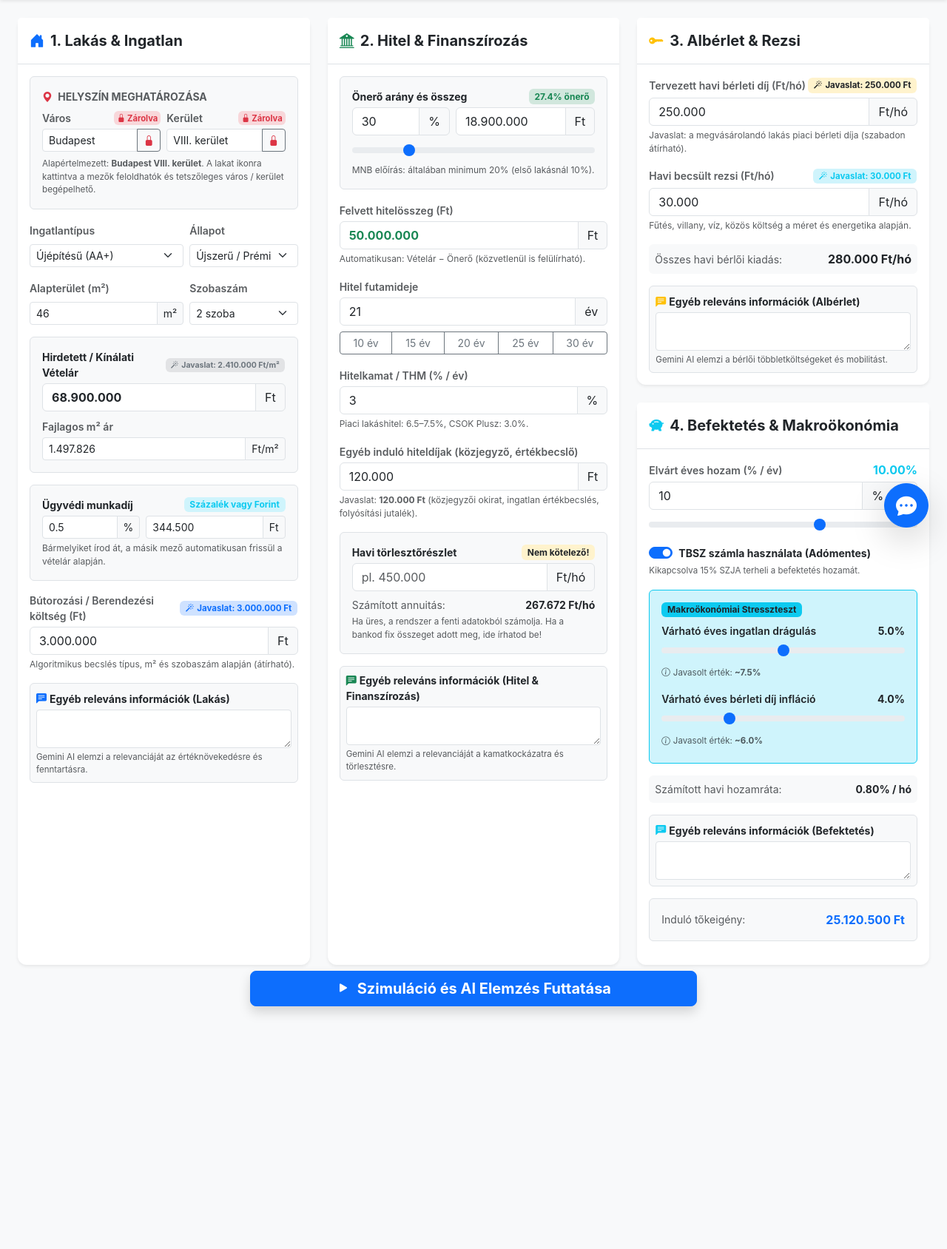
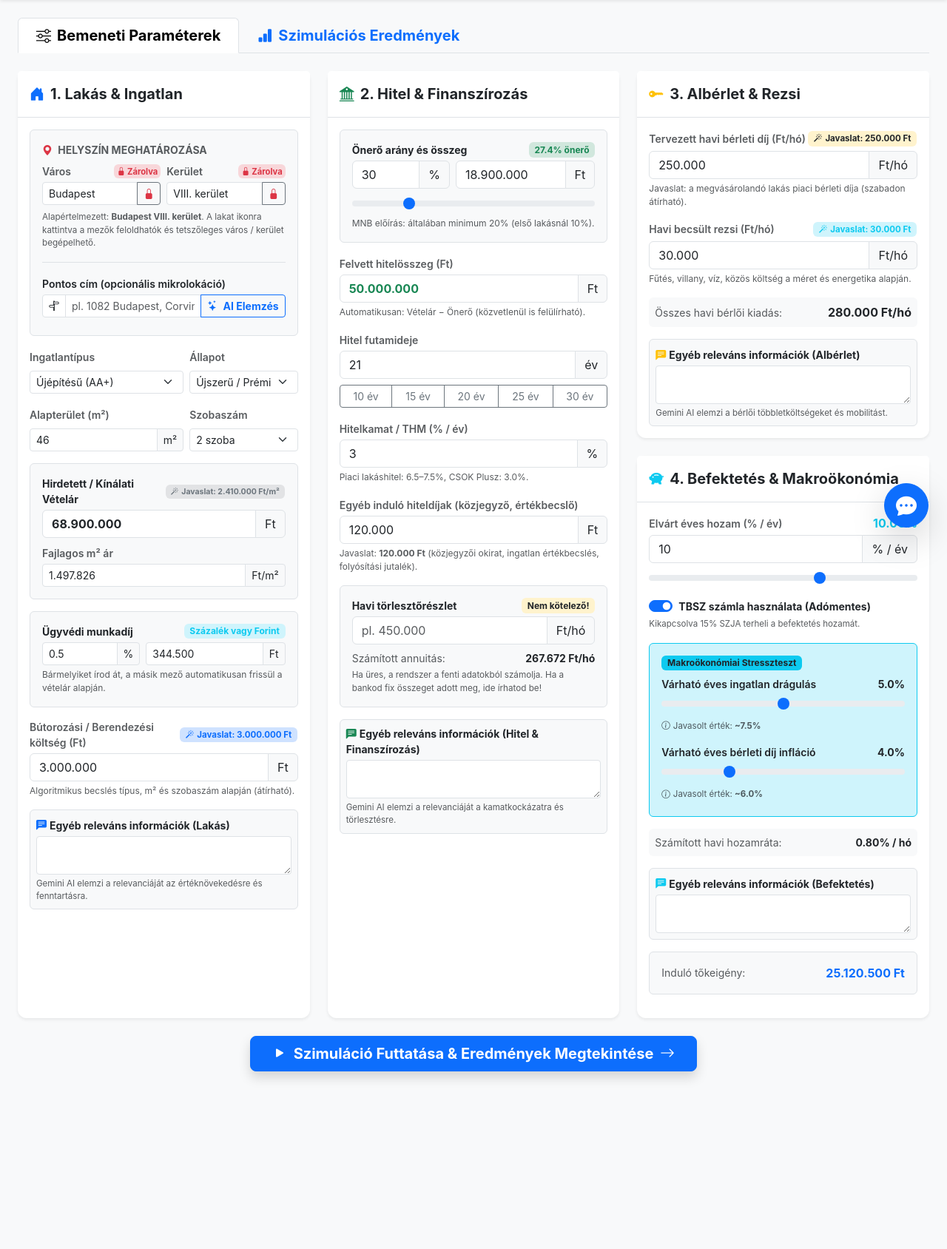
Before and after one commit to petrocellicsizi/property_price_project, a Flask app: page / in a window 1280 px wide. Shown: the part 62-1750 px from the top of the page at 74% size. Before the commit the page ends 1433 px from the top, so only its background shows below. Run offline with Flask 3, Linux system fonts and the light colour scheme.

Commit message:
pontos location elemzés

```diff
--- a/app.py
+++ b/app.py
@@ -331,5 +331,24 @@ def chat_endpoint():
 
     return jsonify(ai_response), 200
 
+@app.route("/api/analyze_location", methods=["POST"])
+def analyze_location():
+    """
+    AI mikrolokációs elemzés a megadott pontos cím alapján.
+    """
+    payload = request.get_json(silent=True)
+    if not payload or not payload.get("address"):
+        logger.warning("analyze_location hívás hiányzó címmel.")
+        return jsonify({"status": "error", "message": "Hiányzó cím"}), 400
+
+    address = payload.get("address")
+    logger.info(f"AI Lokáció elemzés indul: {address}")
+
+    result = gemini_service.analyze_location(address)
+    if "error" in result:
+        return jsonify({"status": "error", "message": result["error"]}), 500
+
+    return jsonify(result), 200
+
 if __name__ == "__main__":
     app.run(debug=True, port=5000)
--- a/static/js/app.js
+++ b/static/js/app.js
@@ -889,19 +889,27 @@ document.addEventListener('DOMContentLoaded', () => {
 
     btnSaveTop.addEventListener('click', () => {
         saveInputsToServer();
-        resultsSection.classList.remove('d-none');
+        const resultsTabBtn = document.getElementById('tab-btn-results');
+        if (resultsTabBtn) {
+            const tab = new bootstrap.Tab(resultsTabBtn);
+            tab.show();
+        }
     });
 
     if (btnRunSimulation) {
         btnRunSimulation.addEventListener('click', () => {
             saveInputsToServer();
-            resultsSection.classList.remove('d-none');
             if (cardAiSummary) cardAiSummary.classList.remove('d-none');
 
-            // Finom görgetés az eredményekhez egy kis késleltetéssel
-            setTimeout(() => {
-                resultsSection.scrollIntoView({ behavior: 'smooth', block: 'start' });
-            }, 100);
+            // Bootstrap Tab váltás JS-ből
+            const resultsTabBtn = document.getElementById('tab-btn-results');
+            if (resultsTabBtn) {
+                const tab = new bootstrap.Tab(resultsTabBtn);
+                tab.show();
+            }
+
+            // Finom görgetés a tetejére (mivel a tab váltás után a tartalom átrendeződik)
+            window.scrollTo({ top: 0, behavior: 'smooth' });
         });
     }
 
@@ -967,10 +975,91 @@ document.addEventListener('DOMContentLoaded', () => {
         });
     }
 
+    // --- ÚJ: AI Lokáció Elemzés ---
+    const btnAnalyzeLocation = document.getElementById('btnAnalyzeLocation');
+    const propAddress = document.getElementById('propAddress');
+    const locationAiResult = document.getElementById('locationAiResult');
+
+    if (btnAnalyzeLocation && propAddress) {
+        btnAnalyzeLocation.addEventListener('click', async () => {
+            const address = propAddress.value.trim();
+            if (!address) {
+                alert("Kérlek adj meg egy pontos címet az elemzéshez!");
+                return;
+            }
+
+            const originalHtml = btnAnalyzeLocation.innerHTML;
+            btnAnalyzeLocation.disabled = true;
+            btnAnalyzeLocation.innerHTML = '<span class="spinner-border spinner-border-sm"></span> Elemzés...';
+            locationAiResult.classList.add('d-none');
+
+            try {
+                const res = await fetch('/api/analyze_location', {
+                    method: 'POST',
+                    headers: { 'Content-Type': 'application/json' },
+                    body: JSON.stringify({ address: address })
+                });
+
+                if (res.ok) {
+                    const data = await res.json();
+
+                    // Update slider (Befektetés Tab)
+                    if (data.recommended_growth_pct !== undefined) {
+                        const growthSlider = document.getElementById('rngPropGrowth');
+                        const growthBadge = document.getElementById('lblPropGrowthBadge');
+                        if (growthSlider) {
+                            growthSlider.value = data.recommended_growth_pct;
+                            if (growthBadge) growthBadge.textContent = `${data.recommended_growth_pct}%`;
+                        }
+                    }
+
+                    // Display text
+                    locationAiResult.classList.remove('d-none');
+                    locationAiResult.classList.remove('alert-info', 'alert-danger');
+                    locationAiResult.classList.add('alert-success');
+
+                    let catHtml = data.category ? `<strong><i class="bi bi-robot me-1"></i>Lokációs Szakértő (${data.category}):</strong><br>` : `<strong><i class="bi bi-robot me-1"></i>Lokációs Szakértő:</strong><br>`;
+                    let confHtml = data.confidence_score ? `<span class="badge bg-secondary mt-2 ms-1">Magabiztosság: ${data.confidence_score}/10</span>` : '';
+
+                    locationAiResult.innerHTML = `
+                        ${catHtml}
+                        ${data.location_analysis || 'Sikeres elemzés.'}<br>
+                        <span class="badge bg-success mt-2">Javasolt értéknövekedés: ${data.recommended_growth_pct}%</span>
+                        ${confHtml}
+                    `;
+
+                    triggerPythonCalculations();
+                } else {
+                    const errData = await res.json();
+                    throw new Error(errData.message || 'Szerver hiba');
+                }
+            } catch (err) {
+                console.error(err);
+                locationAiResult.classList.remove('d-none');
+                locationAiResult.classList.remove('alert-info', 'alert-success');
+                locationAiResult.classList.add('alert-danger');
+                locationAiResult.innerHTML = `<i class="bi bi-exclamation-triangle"></i> ${err.message || 'Hiba történt a lokáció elemzésekor.'}`;
+            } finally {
+                btnAnalyzeLocation.disabled = false;
+                btnAnalyzeLocation.innerHTML = originalHtml;
+            }
+        });
+    }
+
     // --- 9. Vagyonfelhalmozási Chart.js Rajzolás ---
     let wealthChartInstance = null;
     let cashflowChartInstance = null;
     let equityChartInstance = null;
+
+    // Frissítjük a grafikonokat, amikor átváltunk a tabra (Chart.js hidden hiba megelőzése)
+    const resultsTabEl = document.getElementById('tab-btn-results');
+    if (resultsTabEl) {
+        resultsTabEl.addEventListener('shown.bs.tab', function (event) {
+            if (wealthChartInstance) wealthChartInstance.resize();
+            if (cashflowChartInstance) cashflowChartInstance.resize();
+            if (equityChartInstance) equityChartInstance.resize();
+        });
+    }
 
     const badgeBreakEven = document.getElementById('badgeBreakEven');
 
--- a/templates/index.html
+++ b/templates/index.html
@@ -43,6 +43,23 @@
     </div>
 
     <form id="dashboardForm">
+        <!-- TABS NAVIGÁCIÓ -->
+        <ul class="nav nav-tabs mb-4" id="mainTabs" role="tablist">
+            <li class="nav-item" role="presentation">
+                <button class="nav-link active fw-bold fs-5 px-4" id="tab-btn-inputs" data-bs-toggle="tab" data-bs-target="#tab-inputs" type="button" role="tab" aria-controls="tab-inputs" aria-selected="true">
+                    <i class="bi bi-sliders me-2"></i>Bemeneti Paraméterek
+                </button>
+            </li>
+            <li class="nav-item" role="presentation">
+                <button class="nav-link fw-bold fs-5 px-4" id="tab-btn-results" data-bs-toggle="tab" data-bs-target="#tab-results" type="button" role="tab" aria-controls="tab-results" aria-selected="false">
+                    <i class="bi bi-bar-chart-fill me-2"></i>Szimulációs Eredmények
+                </button>
+            </li>
+        </ul>
+
+        <div class="tab-content" id="mainTabsContent">
+            <!-- 1. TAB: INPUTS -->
+            <div class="tab-pane fade show active" id="tab-inputs" role="tabpanel" aria-labelledby="tab-btn-inputs">
                 <div class="row g-4">
 
                     <!-- 1. OSZLOP: Lakás és Ingatlan Paraméterek -->
@@ -95,6 +112,22 @@
                             <small class="text-muted d-block mt-2" style="font-size: 0.73rem;">
                                 Alapértelmezett: <strong>Budapest VIII. kerület</strong>. A lakat ikonra kattintva a mezők feloldhatók és tetszőleges város / kerület begépelhető.
                             </small>
+
+                            <!-- ÚJ: Pontos Cím (Mikrolokáció) -->
+                            <div class="mt-3 border-top pt-3">
+                                <label class="form-label small fw-semibold text-dark mb-1">Pontos cím (opcionális mikrolokáció)</label>
+                                <div class="input-group input-group-sm mb-2">
+                                    <span class="input-group-text bg-white"><i class="bi bi-signpost-split"></i></span>
+                                    <input type="text" id="propAddress" class="form-control" placeholder="pl. 1082 Budapest, Corvin sétány 4.">
+                                    <button class="btn btn-outline-primary fw-bold" type="button" id="btnAnalyzeLocation">
+                                        <i class="bi bi-stars me-1"></i> AI Elemzés
+                                    </button>
+                                </div>
+                                <!-- AI Válasz Konténer -->
+                                <div id="locationAiResult" class="d-none alert alert-info p-2 mb-0" style="font-size: 0.8rem;">
+                                    <!-- Ide jön az elemzés -->
+                                </div>
+                            </div>
                         </div>
 
                         <!-- Ingatlantípus és Állapot -->
@@ -506,19 +539,25 @@
             </div>
         </div>
 
-        <!-- Futtatás Gomb (Középen, a kártyák alatt) -->
-        <div class="row mt-2 mb-5 justify-content-center">
+            </div> <!-- end of row g-4 -->
+
+            <!-- Futtatás Gomb a Tab-1 alján -->
+            <div class="row mt-4 mb-2 justify-content-center">
                 <div class="col-lg-6">
                     <div class="d-grid">
                         <button type="button" class="btn btn-primary btn-lg fw-bold shadow" id="btnRunSimulation">
-                        <i class="bi bi-play-fill me-1 fs-5"></i> Szimuláció és AI Elemzés Futtatása
+                            <i class="bi bi-play-fill me-1 fs-5"></i> Szimuláció Futtatása & Eredmények Megtekintése <i class="bi bi-arrow-right ms-1"></i>
                         </button>
                     </div>
                 </div>
             </div>
 
-        <!-- EREDMÉNYEK SZEKCIÓ (Alapból rejtve) -->
-        <div id="resultsSection" class="d-none">
+        </div> <!-- end of tab-inputs -->
+
+        <!-- 2. TAB: RESULTS -->
+        <div class="tab-pane fade" id="tab-results" role="tabpanel" aria-labelledby="tab-btn-results">
+            <!-- EREDMÉNYEK SZEKCIÓ -->
+            <div id="resultsSection">
 
             <!-- 30 Éves Vagyonfelhalmozási Szimuláció (Chart.js) -->
             <div class="card border-0 shadow-sm mt-4">
@@ -609,6 +648,9 @@
                 </div>
             </div>
         </div>
+            </div> <!-- end of resultsSection -->
+        </div> <!-- end of tab-results -->
+        </div> <!-- end of tab-content -->
     </form>
 </main>
 
```
Also changed, not shown: core/gemini_service.py (+39 -0 lines), 1 other file. Lines whose indentation alone changed are shown as unchanged.
